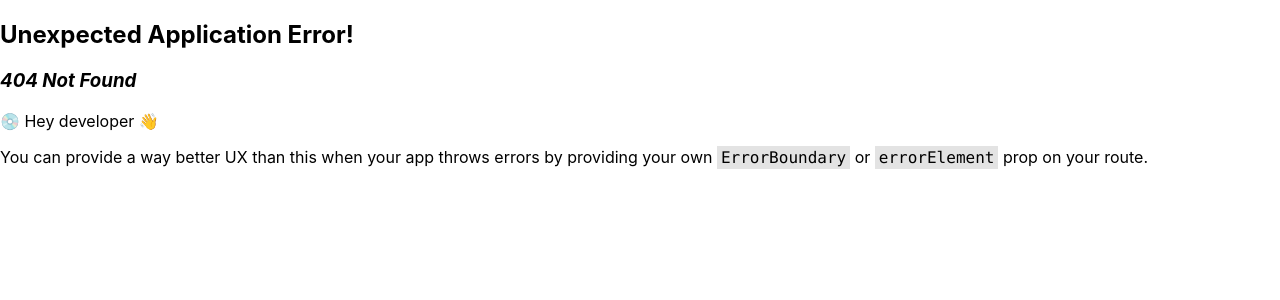
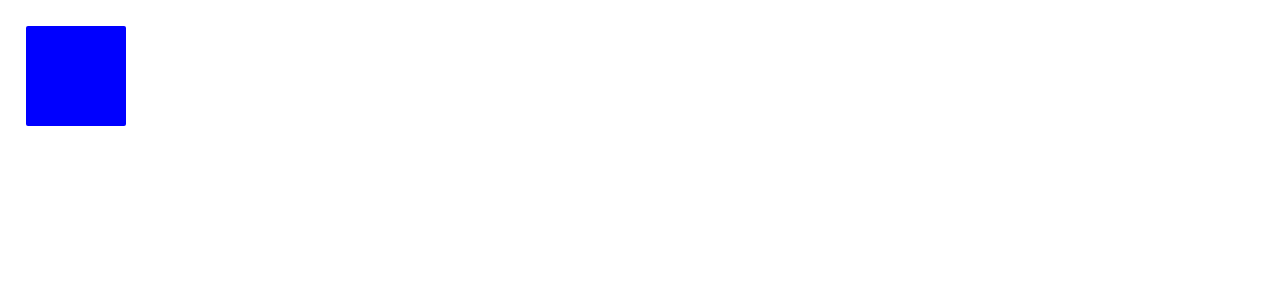
Before and after one commit to rajeevcodehub/practice, a React (Create React App) app in the folder practice/: page /animation in a window 1280 px wide. Before the commit this address had no page. Shown: the top 300 px of the page. Built offline with nearby package versions, Linux system fonts and the light colour scheme.

Commit message:
added animation to box

```diff
--- a/practice/src/App.css
+++ b/practice/src/App.css
@@ -25,3 +25,53 @@
   justify-content: center;
   gap: 1%;
 }
+
+.box {
+  height: 100px;
+  width: 100px;
+  background-color: blue;
+  border-radius: 2%;
+  animation-name: translatex;
+  animation-timing-function: ease-in-out; /* ease-in - The animation starts slowly and gradually accelerates as it progresses. ease-out : Towards the end of the animation, it slows down gradually, creating a smooth deceleration effect. */
+  animation-duration: 8s;
+  animation-iteration-count: infinite;
+}
+
+@keyframes translatex {
+  0% {
+    margin-left: 0px;
+  }
+
+  50% {
+    margin-left: calc(100% - 100px);
+  }
+
+  100% {
+    margin-left: 0px;
+  }
+}
+
+
+@keyframes translate {
+  0% {
+    transform: translateX(0px);
+  }
+  100% {
+    transform: translateX(360px);
+  }
+}
+
+@keyframes rotate {
+  0% {
+    transform: rotate(0);
+  }
+  100% {
+    transform: rotate(360deg);
+  }
+}
+
+.animate {
+  display: flex;
+  /* justify-content: center; */
+  padding: 2%;
+}
--- a/practice/src/App.js
+++ b/practice/src/App.js
@@ -7,6 +7,7 @@ import Home from "./component/Home";
 import StopWatch from "./component/Stopwatch";
 import ToDo from "./component/ToDo";
 import ProgressBar from "./component/ProgressBar";
+import Animation from "./component/Animation";
 
 function App() {
   const router = createBrowserRouter([
@@ -26,6 +27,10 @@ function App() {
       path: "/progressbar",
       element: <ProgressBar />,
     },
+    {
+      path: "/animation",
+      element: <Animation />,
+    },
   ]);
   return (
    <RouterProvider router={router} />
--- /dev/null
+++ b/practice/src/component/Animation.js
@@ -0,0 +1,9 @@
+const Animation = () => {
+  return (
+    <div className="animate">
+      <div className="box"></div>
+    </div>
+  );
+};
+
+export default Animation;
--- a/practice/src/component/Home.js
+++ b/practice/src/component/Home.js
@@ -12,6 +12,9 @@ const Home = () => {
             <li >
                 <Link to="/progressbar">ProgressBar</Link>
             </li>
+            <li >
+                <Link to="/animation">Animation</Link>
+            </li>
         </ul>
     );
 }
--- a/practice/src/component/ToDo.js
+++ b/practice/src/component/ToDo.js
@@ -8,18 +8,22 @@ const ToDo = () => {
   const ref = useRef();
 
   const handleAddTask = () => {
+    let newTask = ref.current.value;
     setToDos((toDos) => [
       ...toDos,
-      { task: ref.current.value, key: toDos.length + 1 },
+      { task: newTask, key: toDos.length + 1 },
     ]);
+    ref.current.value = "";
   };
 
   const handleEdit = (key) => {
-    console.log(key);
+
     setEdit({ isEdit: true, key: key });
   };
 
   const handleDelete = (key2) => {
+    console.log(toDos);
+    console.log(key2);
     let res = toDos.filter((task, key) => {
       return key2 - 1 !== key;
     });
```
